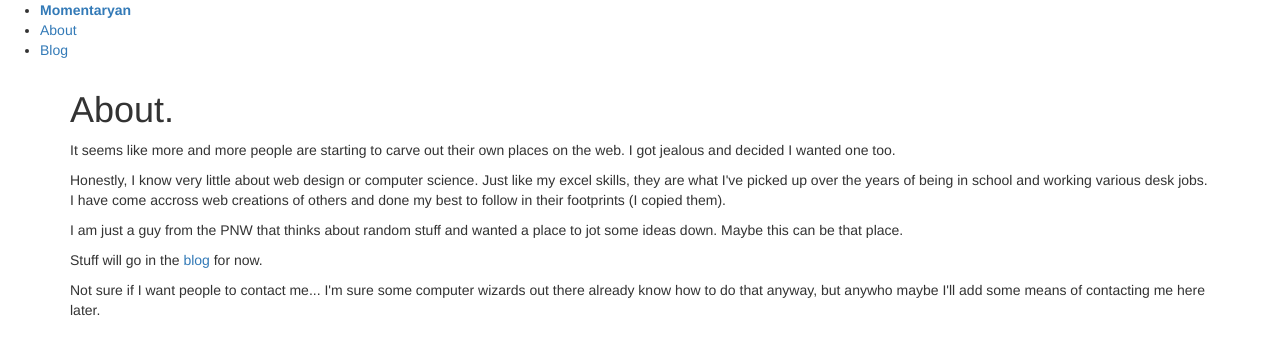
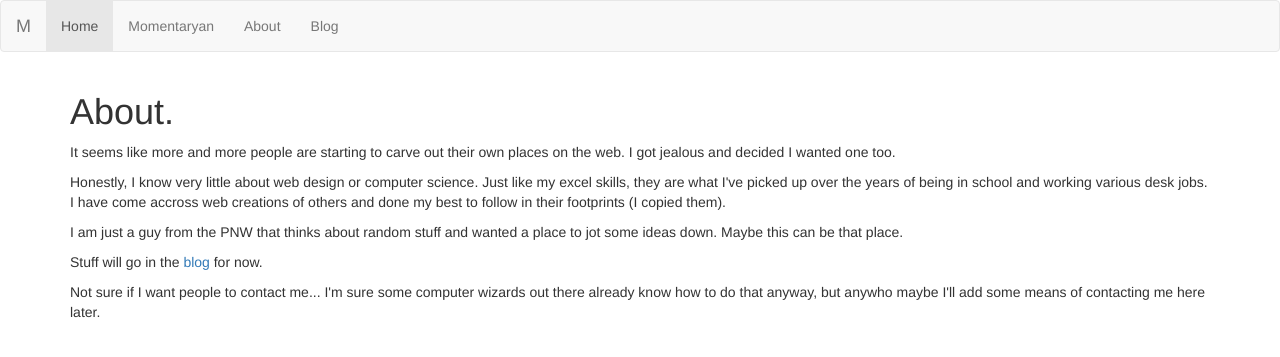
Before and after one commit to momentaryanblog/momentaryanblog.github.io, a Jekyll site: the page built from about/index.html, in a window 1280 px wide. Shown: the top 357 px of the page. Built offline with Jekyll 4.4.1, drawn with Linux system fonts in a browser that asks for light colours.

Commit message:
Update default.html

```diff
--- a/_layouts/default.html
+++ b/_layouts/default.html
@@ -11,14 +11,20 @@
 		</head>
 
 		<body>
-			<nav>
-	    		<ul>
-	        		<b><li><a href="/">Momentaryan</a></li></b>
-		        	<li><a href="/about">About</a></li>
-              			<li><a href="/blog">Blog</a></li>
 
-	    		</ul>
-			</nav>
+			<nav class="navbar navbar-default">
+  <div class="container-fluid">
+    <div class="navbar-header">
+      <a class="navbar-brand" href="#">M</a>
+    </div>
+    <ul class="nav navbar-nav">
+      <li class="active"><a href="#">Home</a></li>
+      <li><a href="/">Momentaryan</a></li>
+      <li><a href="/about">About</a></li>
+      <li><a href="/blog">Blog</a></li>
+    </ul>
+  </div>
+</nav>
 			<div class="container">
 
 			{{ content }}
```
